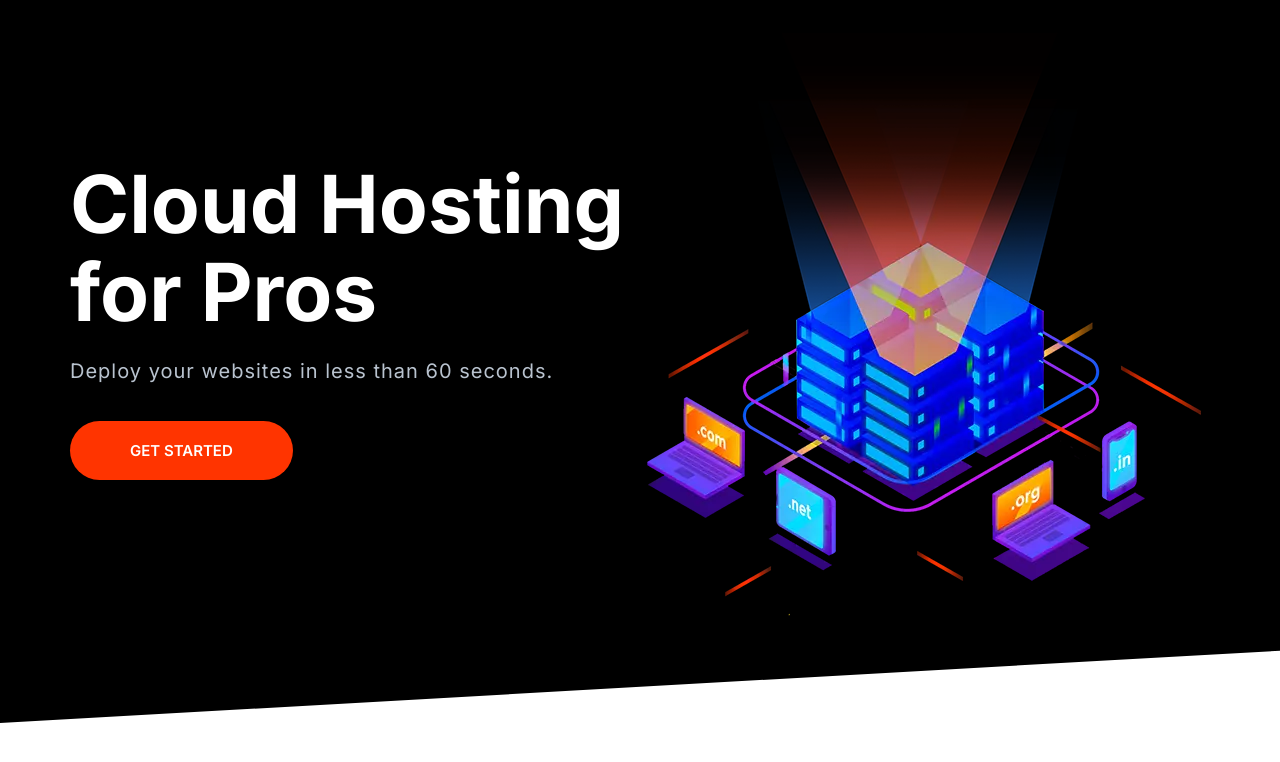
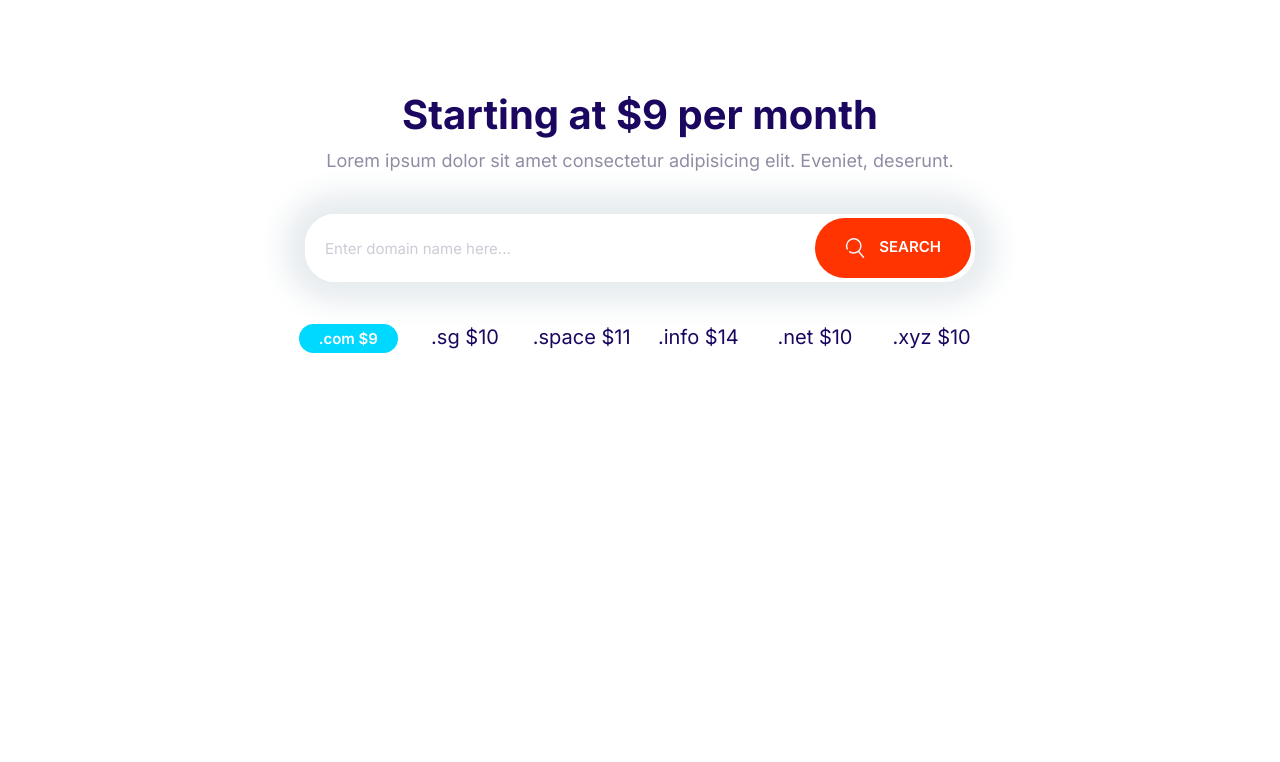
Before and after one commit to lantranad2/moshify, a plain HTML site: page index.html in a window 1280 px wide. Drawn offline with Linux system fonts and the light colour scheme.

Commit message:
Build the domain-block component.

```diff
--- a/css/styles.css
+++ b/css/styles.css
@@ -209,6 +209,14 @@ a {
   white-space: nowrap;
   text-align: center;
   margin: 1rem 0;
+  outline: 0;
+}
+
+.btn .icon {
+  width: 2rem;
+  height: 2rem;
+  margin-right: 1rem;
+  vertical-align: middle;
 }
 
 .btn--primary {
@@ -288,7 +296,7 @@ a {
 .input-group .input {
   border: 0;
   flex-grow: 1;
-  padding: 1.5rem 1rem;
+  padding: 1.5rem 2rem;
 }
 
 .input-group .btn {
@@ -710,3 +718,29 @@ a {
     align-self: center;
   }
 }
+
+/* Domain Block */
+
+.block-domain .input-group {
+  box-shadow: 0 0 30px 20px #e6ebee;
+  border: 0;
+  margin: 4rem auto;
+  max-width: 670px;
+}
+
+.block-domain__prices {
+  display: grid;
+  grid-template-columns: repeat(3, 1fr);
+  grid-template-rows: repeat(2, 6rem);
+  font-size: 2rem;
+  font-weight: 600px;
+  justify-items: center;
+  max-width: 700px;
+  margin: 0 auto;
+}
+
+@media screen and (min-width: 768px) {
+  .block-domain__prices {
+    grid-template-columns: repeat(auto-fit, minmax(10rem, 1fr));
+  }
+}
--- a/index.html
+++ b/index.html
@@ -14,32 +14,35 @@
     <link rel="stylesheet" href="./css/styles.css" />
   </head>
   <body>
-    <section class="hero block block--dark block--skewed-left">
-      <div class="container grid grid--1x2">
-        <header class="hero__content block__header">
-          <h1 class="block__heading">Cloud Hosting for Pros</h1>
-          <p class="hero__tagline">
-            Deploy your websites in less than 60 seconds.
-          </p>
-          <a href="#" class="btn btn--accent btn--stretched">Get Started</a>
-        </header>
-        <picture>
-          <source
-            type="image/webp"
-            srcset="./images/banner.webp 1x, ./images/banner@2x.webp 2x"
-          />
-          <source
-            type="image/png"
-            srcset="./images/banner.png 1x, ./images/banner@2x.png 2x"
-          />
-          <img
-            class="hero__image"
-            src="./images/banner.png"
-            alt=""
-            block__header
-          />
-        </picture>
+    <section class="block container block-domain">
+      <header class="block__header">
+        <h2>Starting at $9 per month</h2>
+        <p>
+          Lorem ipsum dolor sit amet consectetur adipisicing elit. Eveniet,
+          deserunt.
+        </p>
+      </header>
+      <div class="input-group">
+        <input
+          type="text"
+          class="input"
+          placeholder="Enter domain name here..."
+        />
+        <button class="btn btn--accent">
+          <svg class="icon icon--white">
+            <use xlink:href="./images/sprite.svg#search"></use>
+          </svg>
+          Search
+        </button>
       </div>
+      <ul class="list block-domain__prices">
+        <li><span class="badge badge--secondary">.com $9</span></li>
+        <li>.sg $10</li>
+        <li>.space $11</li>
+        <li>.info $14</li>
+        <li>.net $10</li>
+        <li>.xyz $10</li>
+      </ul>
     </section>
   </body>
 </html>
```
Also changed, not shown: components/domain-block.html (added, +26 -0 lines).
